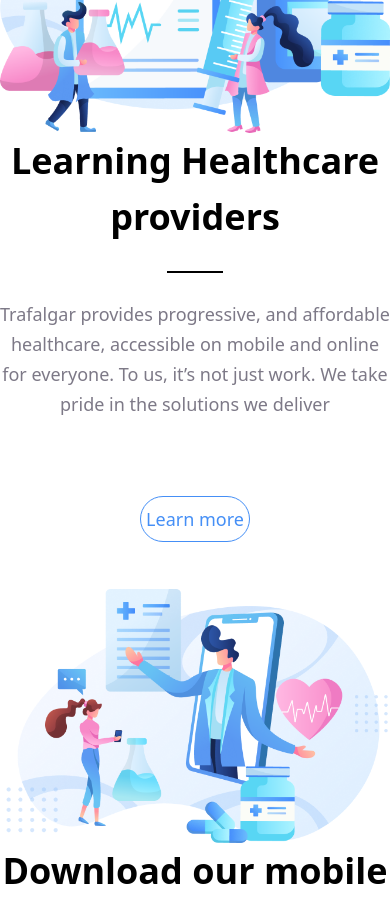
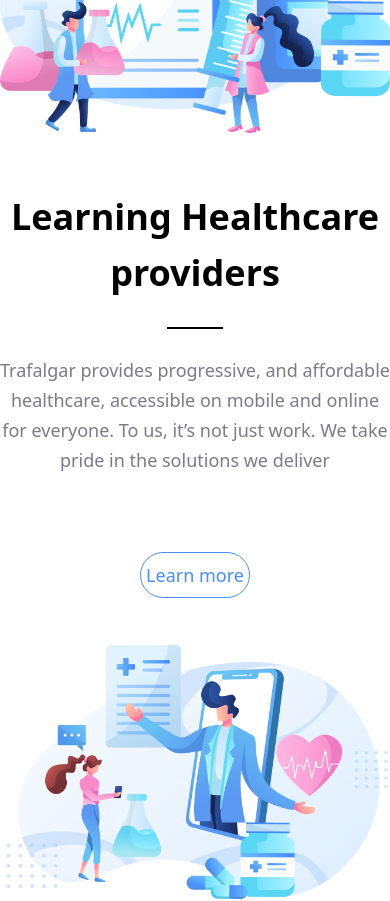
Before and after one commit to richardayikwei/Trafalgar-react, a React (Vite) app: page / in a window 390 px wide. Shown: the part 4340-5241 px from the top of the page. Built offline with nearby package versions, Linux system fonts and the light colour scheme.

Commit message:
illustration margin to change

```diff
--- a/src/components/Illustration.tsx
+++ b/src/components/Illustration.tsx
@@ -26,7 +26,7 @@
 
       <div className="flex flex-col md:text-left md:w-[486px] md:h-[388px] text-center">
         <h1
-          className={`md:h-[112px] ${widthTitle} leading-[56px] text-[36px] md:mt-14 font-bold`}
+          className={`md:h-[112px] ${widthTitle} leading-[56px] text-[36px] mt-14 font-bold`}
         >
           {service.title}
         </h1>
```
